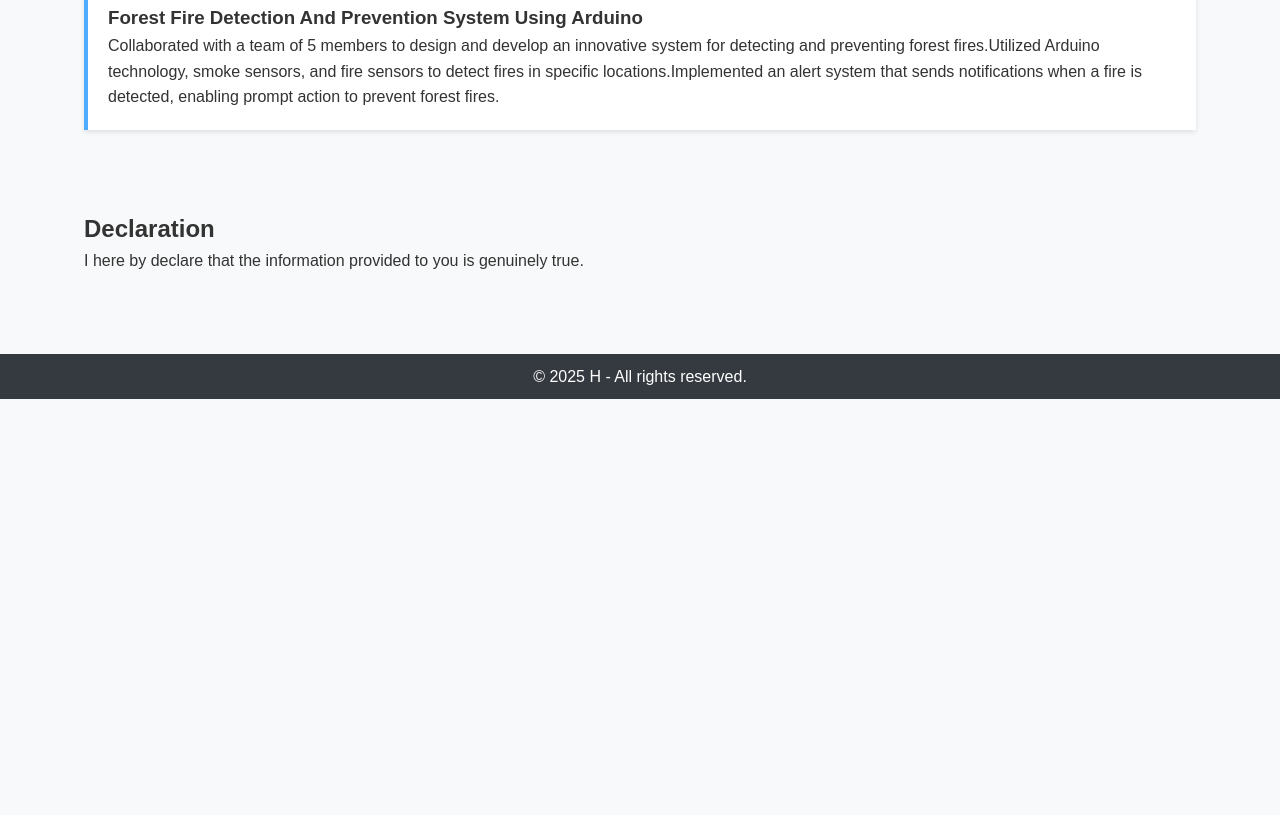
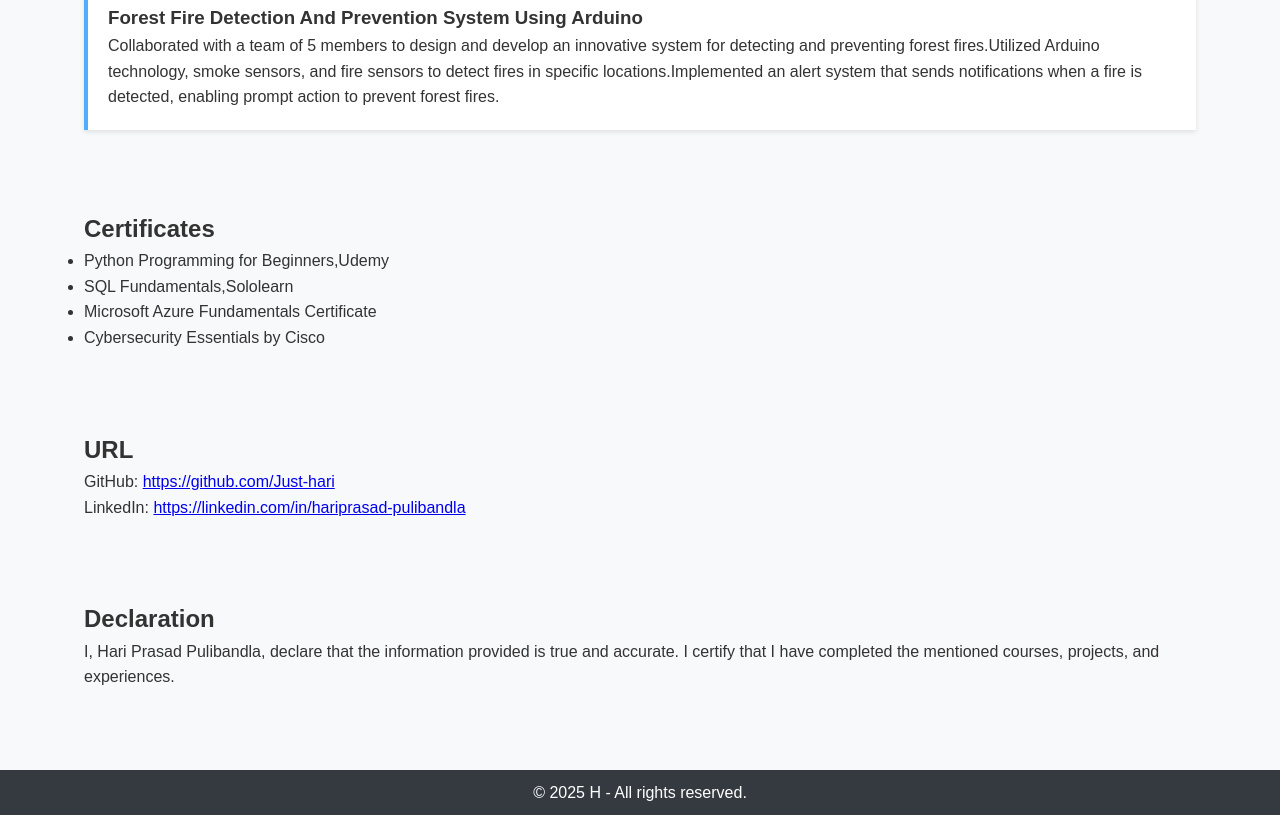
Before and after one commit to Just-hari/HTML_CSS, a plain HTML site: page personal_portfolio/portfolio.html in a window 1280 px wide. Shown: the part 1556-2371 px from the top of the page. Before the commit the page ends 1955 px from the top, so only its background shows below. Drawn offline with Linux system fonts and the light colour scheme.

Commit message:
Add files via upload

```diff
--- a/personal_portfolio/portfolio.html
+++ b/personal_portfolio/portfolio.html
@@ -74,9 +74,36 @@
     </div>
   </section>
 
+  <section id="Certificates">
+    <h2>Certificates</h2>
+    <ul>
+      <li>Python Programming for Beginners,Udemy</li>
+      <li>SQL Fundamentals,Sololearn</li>
+      <li>Microsoft Azure Fundamentals Certificate</li>
+      <li>Cybersecurity Essentials by Cisco</li>
+    </ul>
+  </section>
+
+  <section id="URL">
+  <h2>URL</h2>
+  <p>
+    GitHub:
+    <a href="https://github.com/Just-hari" target="_blank" rel="noopener noreferrer">
+      https://github.com/Just-hari
+    </a>
+  </p>
+  <p>
+    LinkedIn:
+    <a href="https://linkedin.com/in/hariprasad-pulibandla" target="_blank" rel="noopener noreferrer">
+      https://linkedin.com/in/hariprasad-pulibandla
+    </a>
+  </p>
+</section>
+
+
   <section id="Declaration">
     <h2>Declaration</h2>
-    <p>I here by declare that the information provided to you is genuinely true.</p>
+    <p>I, Hari Prasad Pulibandla, declare that the information provided is true and accurate. I certify that I have completed the mentioned courses, projects, and experiences.</p>
   </section>
 
   <footer>
```
